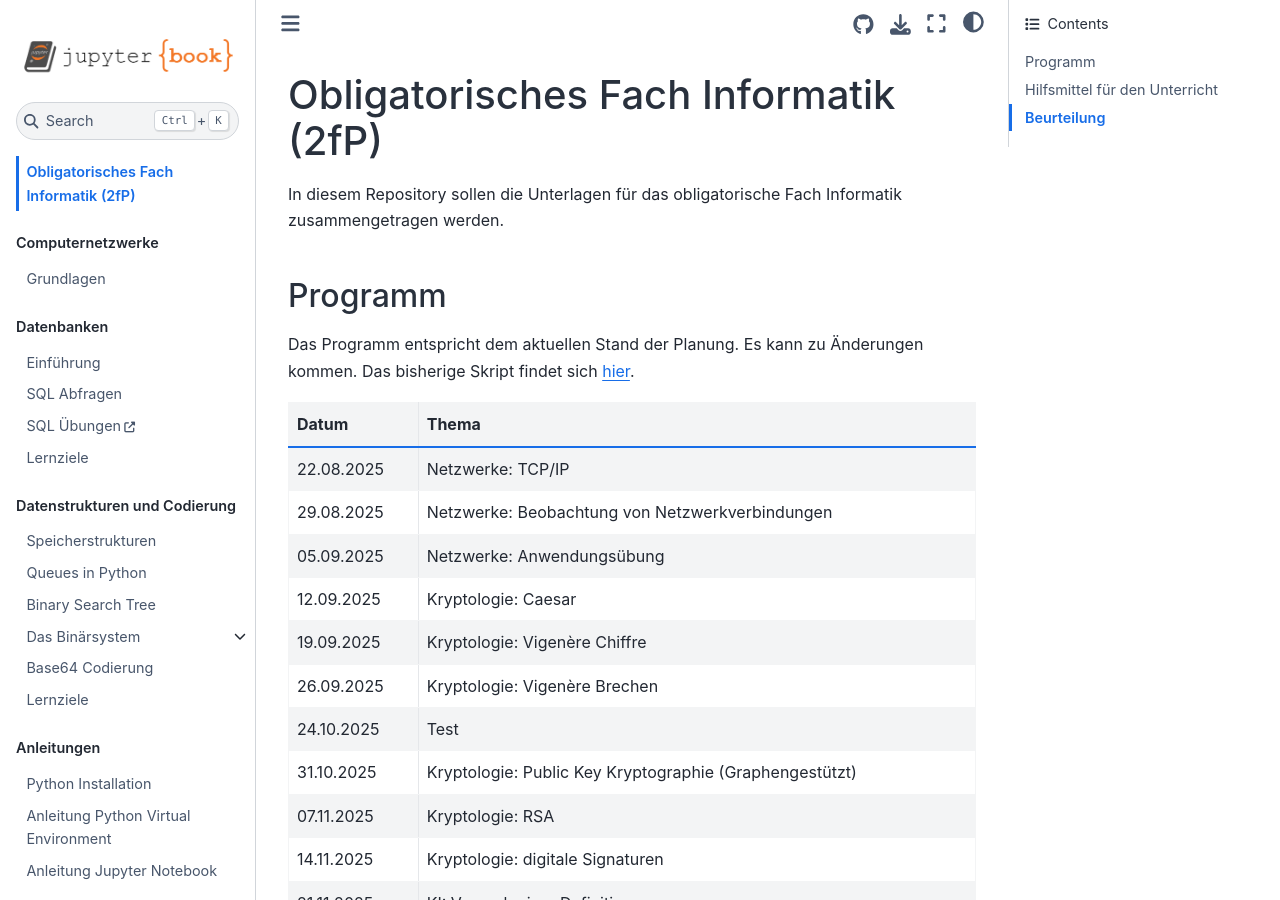
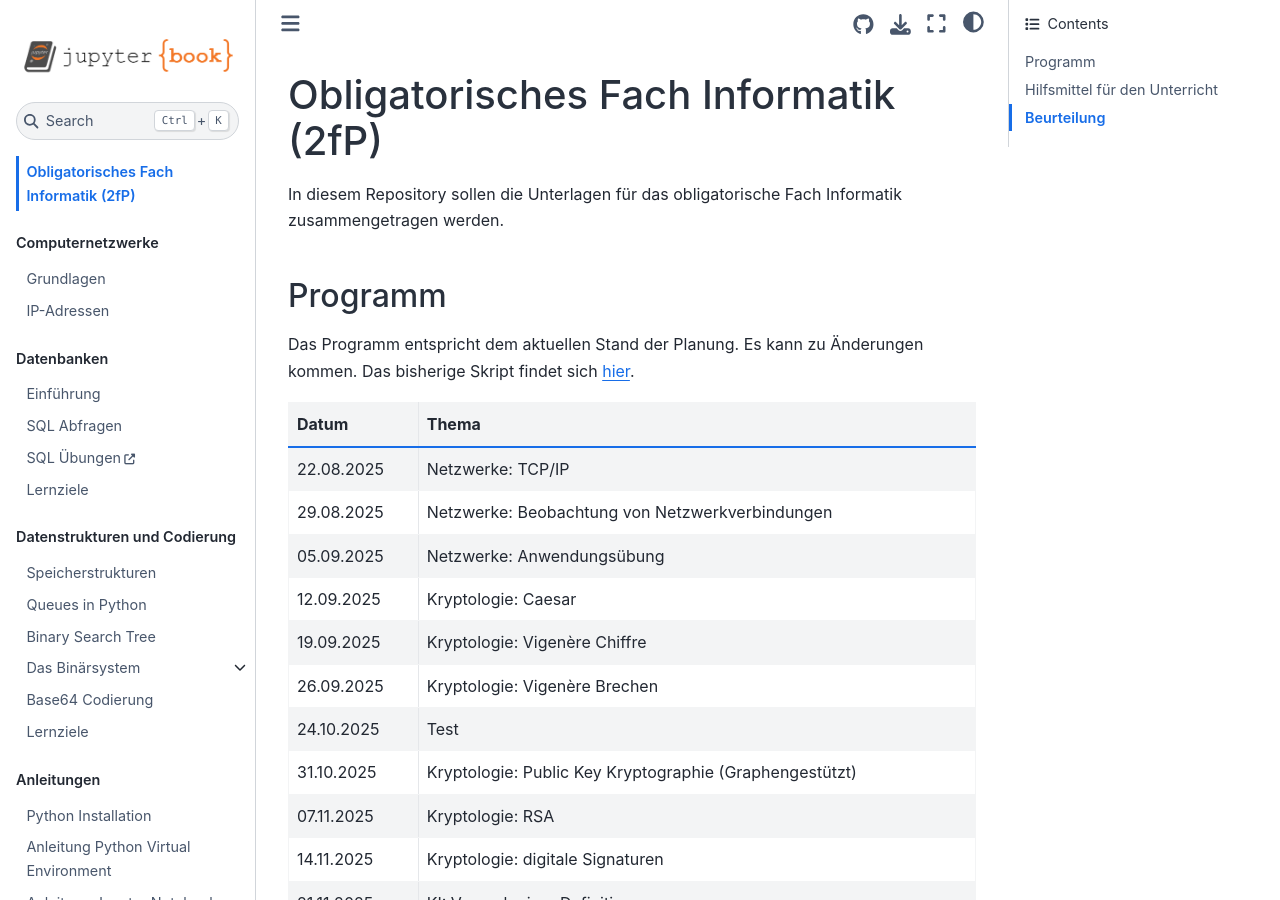
Before and after one commit to SkriptenMk/I_fP_24-28, a Jupyter Book: the page built from docs/intro.md, in a window 1280 px wide and 900 px high. Built offline with Jupyter Book 1.0.4 settings and Sphinx 7.4.7 and the Sphinx Book theme 1.1.4, drawn with Linux system fonts in a browser that asks for light colours.

Commit message:
Nehme die Datei zu den IP-Adressen im Inhaltsverzeichnis auf

```diff
--- a/docs/_toc.yml
+++ b/docs/_toc.yml
@@ -8,6 +8,8 @@ parts:
     chapters:
       - file: 250822/netzwerke.md
         title: Grundlagen
+      - file: 250822/tcpip.md
+        title: IP-Adressen
   - caption: Datenbanken
     chapters:
       - file: 250416/datenbank.md
```
